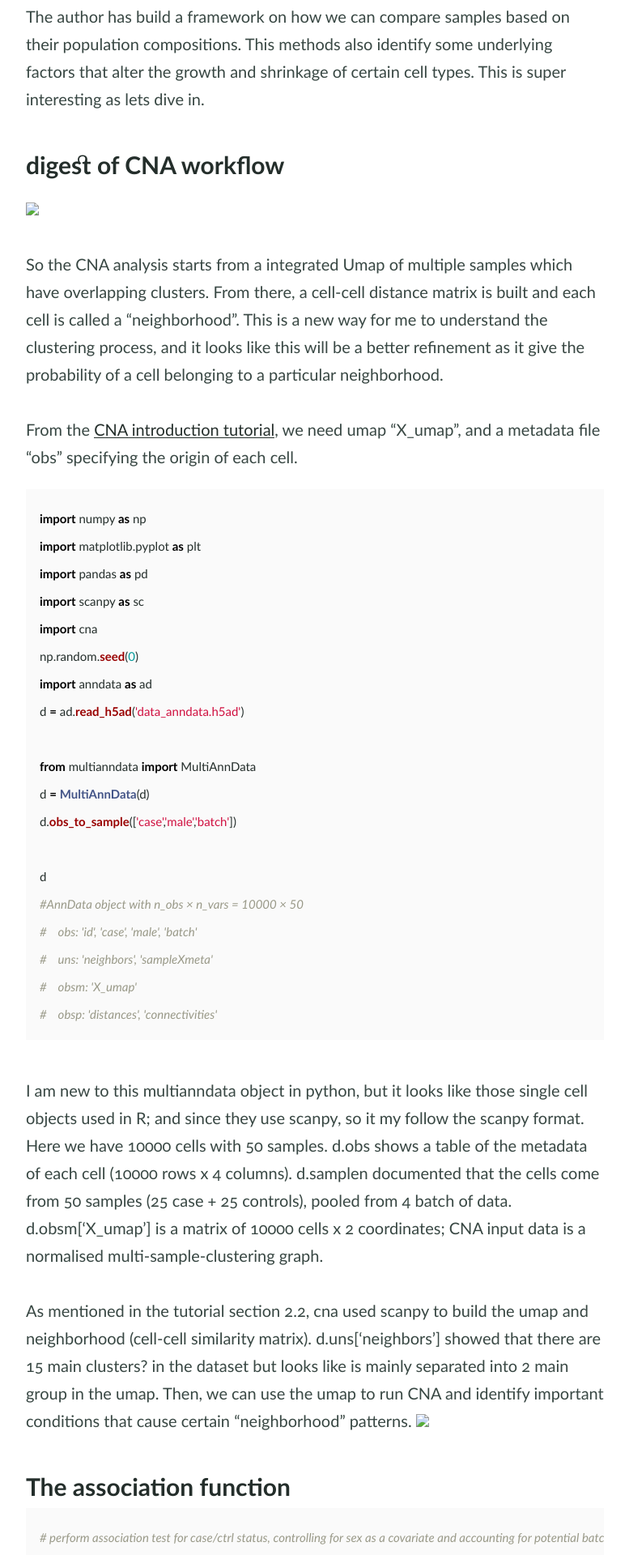
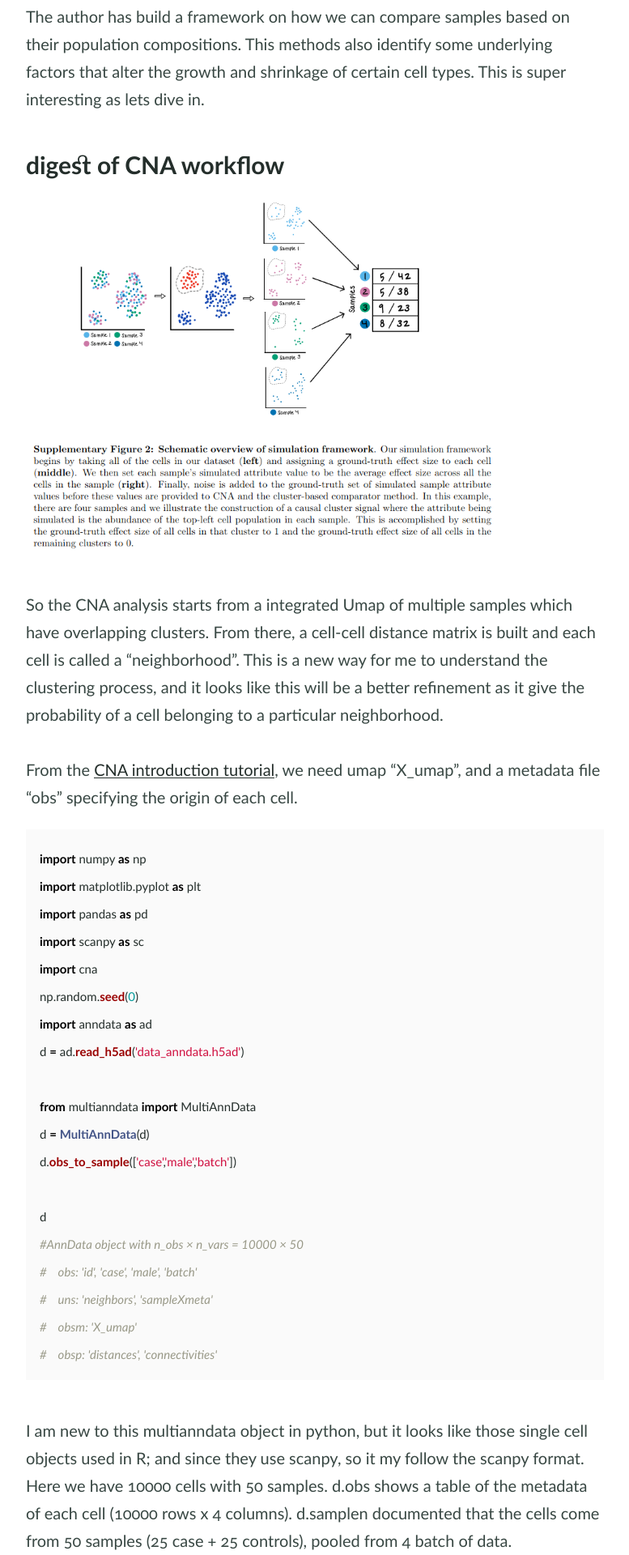
Before and after one commit to AthenACHY/AthenACHY.github.io, a Jekyll site: the page built from _posts/2021-10-30-CNA.md, in a window 1280 px wide. Shown: the part 775-2695 px from the top of the page at 81% size, without its empty margins (251-1028 px from the left). Built offline with Jekyll 4.4.1, drawn with Linux system fonts in a browser that asks for light colours.

Commit message:
Update 2021-10-30-CNA.md

```diff
--- a/_posts/2021-10-30-CNA.md
+++ b/_posts/2021-10-30-CNA.md
@@ -16,7 +16,7 @@ This methods also identify some underlying factors that alter the growth and shr
 This is super interesting as lets dive in.
 
 ### digest of CNA workflow
-<img src="img/posts/2021_10_30_CNA/CNA_concept_FigS2.png" width="600">
+<img src="/img/posts/2021_10_30_CNA/CNA_concept_FigS2.png" width="600">
 
 So the CNA analysis starts from a integrated Umap of multiple samples which have overlapping clusters.
 From there, a cell-cell distance matrix is built and each cell is called a "neighborhood".
@@ -55,7 +55,7 @@ d.obsm['X_umap'] is a matrix of 10000 cells x 2 coordinates; CNA input data is a
 As mentioned in the tutorial section 2.2, cna used scanpy to build the umap and neighborhood (cell-cell similarity matrix).
 d.uns['neighbors'] showed that there are 15 main clusters? in the dataset but looks like is mainly separated into 2 main group in the umap.
 Then, we can use the  umap to run CNA and identify important conditions that cause certain "neighborhood" patterns.
-<img src="img/posts/2021_10_30_CNA/UMAP_input_d.png" width="600">
+<img src="/img/posts/2021_10_30_CNA/UMAP_input_d.png" width="600">
 
 ### The association function
 ~~~ python
@@ -218,7 +218,7 @@ plt.title('p = {:.2e}'.format(res.p))
 plt.show()
 ~~~
 
-<img src="img/posts/2021_10_30_CNA/UMAP_output_casecontrol.png" width="500">
+<img src="/img/posts/2021_10_30_CNA/UMAP_output_casecontrol.png" width="500">
 
 ### Results interpretation and thoughts
 So the plot is the result after performing NAM PCA, and each cell has a calculated correlation co-efficient of the case/control status.
```
